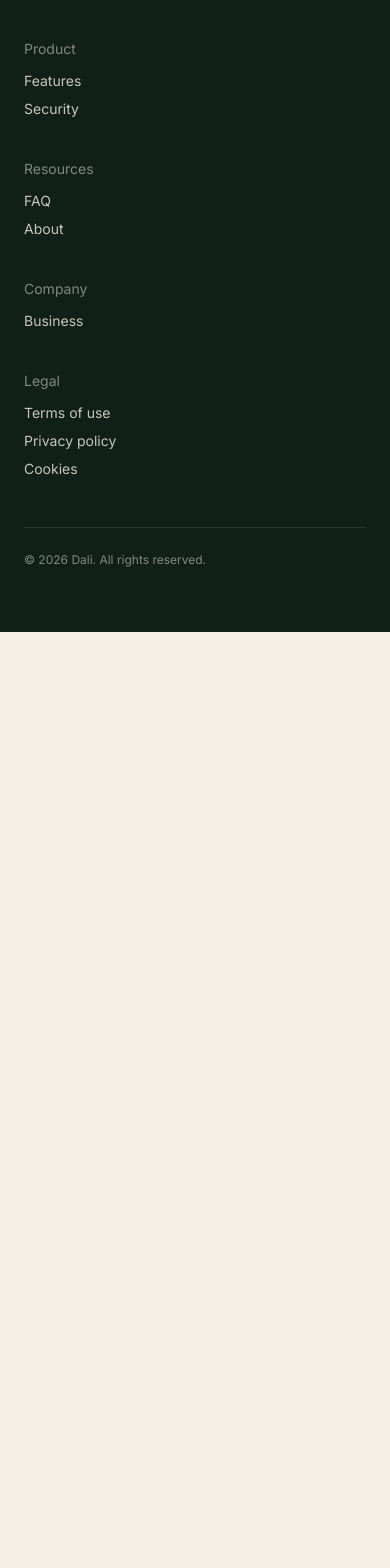
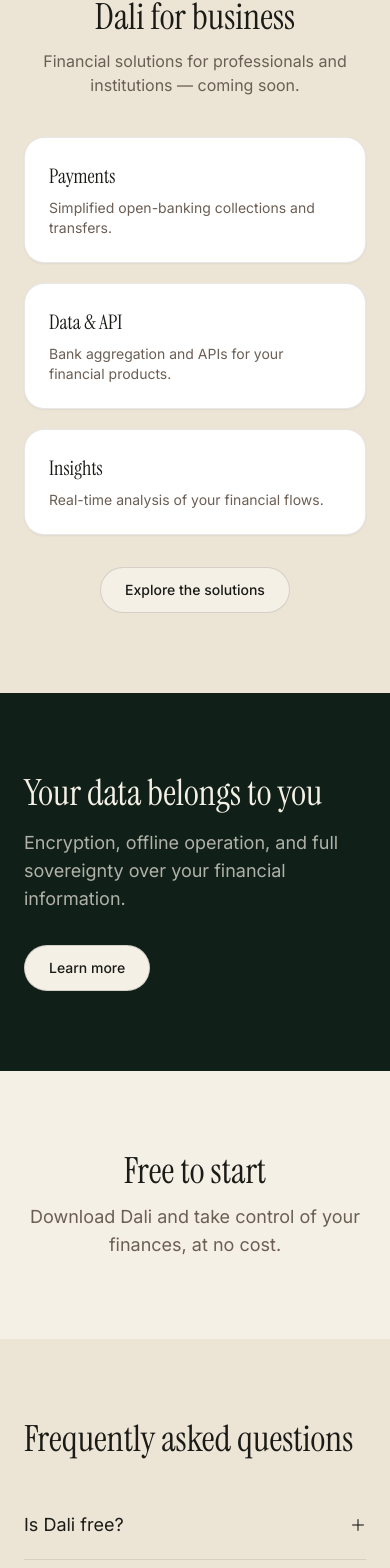
Before and after one commit to sngdtechnologies/dali-web, a Next.js app: page /en in a window 390 px wide. Shown: the part 6131-7699 px from the top of the page. Before the commit the page ends 6763 px from the top, so only its background shows below. Built offline with nearby package versions, Linux system fonts and the light colour scheme.

Commit message:
feat: b2b teaser + closing sections (security, free banner, faq teaser, final cta)

```diff
--- a/messages/en.json
+++ b/messages/en.json
@@ -61,6 +61,43 @@
     "professionals": { "title": "Professionals", "body": "Separate business and personal, track your flows, and anticipate due dates." },
     "ecommerce": { "title": "E-merchants", "body": "Keep an eye on your income and the financial health of your business." }
   },
+  "b2b": {
+    "eyebrow": "Coming soon",
+    "title": "Dali for business",
+    "sub": "Financial solutions for professionals and institutions — coming soon.",
+    "seeAll": "Explore the solutions",
+    "items": {
+      "payments": { "title": "Payments", "body": "Simplified open-banking collections and transfers." },
+      "data": { "title": "Data & API", "body": "Bank aggregation and APIs for your financial products." },
+      "insights": { "title": "Insights", "body": "Real-time analysis of your financial flows." }
+    }
+  },
+  "security": {
+    "title": "Your data belongs to you",
+    "body": "Encryption, offline operation, and full sovereignty over your financial information.",
+    "cta": "Learn more"
+  },
+  "free": {
+    "title": "Free to start",
+    "body": "Download Dali and take control of your finances, at no cost."
+  },
+  "cta": {
+    "title": "Ready to see clearly?",
+    "body": "Join Dali users today."
+  },
+  "faq": {
+    "title": "Frequently asked questions",
+    "subtitle": "Everything you need to know about Dali.",
+    "seeAll": "See all questions",
+    "items": {
+      "cost": { "q": "Is Dali free?", "a": "Yes, Dali is free to start and track your finances." },
+      "offline": { "q": "Can I use Dali offline?", "a": "Yes. Dali is offline-first: everything works without a connection and syncs afterwards." },
+      "sms": { "q": "How does automatic tracking work?", "a": "Dali reads your bank's transaction SMS to categorize your spending automatically." },
+      "privacy": { "q": "Is my data safe?", "a": "Your data is encrypted and you keep full control of it." },
+      "score": { "q": "What is the Dali-Score?", "a": "A 0–1000 score summarizing your financial health." },
+      "accounts": { "q": "Can I connect several accounts?", "a": "Yes, bring all your accounts together and track them in one place." }
+    }
+  },
   "footer": {
     "tagline": "Your money, with clarity.",
     "colProduct": "Product",
--- a/messages/fr.json
+++ b/messages/fr.json
@@ -61,6 +61,43 @@
     "professionals": { "title": "Professionnels", "body": "Séparez pro et perso, suivez vos flux et anticipez vos échéances." },
     "ecommerce": { "title": "E-commerçants", "body": "Gardez un œil sur vos encaissements et la santé financière de votre activité." }
   },
+  "b2b": {
+    "eyebrow": "Bientôt",
+    "title": "Dali pour les entreprises",
+    "sub": "Des solutions financières pour les professionnels et les institutions — bientôt disponibles.",
+    "seeAll": "Découvrir les solutions",
+    "items": {
+      "payments": { "title": "Paiements", "body": "Encaissements et virements simplifiés par open banking." },
+      "data": { "title": "Données & API", "body": "Agrégation bancaire et API pour vos produits financiers." },
+      "insights": { "title": "Insights", "body": "Analyse en temps réel de vos flux financiers." }
+    }
+  },
+  "security": {
+    "title": "Vos données vous appartiennent",
+    "body": "Chiffrement, fonctionnement hors ligne et souveraineté totale sur vos informations financières.",
+    "cta": "En savoir plus"
+  },
+  "free": {
+    "title": "Gratuit pour commencer",
+    "body": "Téléchargez Dali et prenez le contrôle de vos finances, sans frais."
+  },
+  "cta": {
+    "title": "Prêt à y voir clair ?",
+    "body": "Rejoignez les utilisateurs de Dali dès aujourd'hui."
+  },
+  "faq": {
+    "title": "Questions fréquentes",
+    "subtitle": "Tout ce que vous devez savoir sur Dali.",
+    "seeAll": "Voir toutes les questions",
+    "items": {
+      "cost": { "q": "Dali est-il gratuit ?", "a": "Oui, Dali est gratuit pour commencer et suivre vos finances." },
+      "offline": { "q": "Puis-je utiliser Dali hors ligne ?", "a": "Oui. Dali est conçu offline-first : tout fonctionne sans connexion et se synchronise ensuite." },
+      "sms": { "q": "Comment fonctionne le suivi automatique ?", "a": "Dali lit les SMS de transaction de votre banque pour catégoriser vos dépenses automatiquement." },
+      "privacy": { "q": "Mes données sont-elles en sécurité ?", "a": "Vos données sont chiffrées et vous en gardez le contrôle total." },
+      "score": { "q": "Qu'est-ce que le Dali-Score ?", "a": "Un score de 0 à 1000 qui résume votre santé financière." },
+      "accounts": { "q": "Puis-je connecter plusieurs comptes ?", "a": "Oui, réunissez tous vos comptes et suivez-les au même endroit." }
+    }
+  },
   "footer": {
     "tagline": "Vos finances, en toute clarté.",
     "colProduct": "Produit",
--- a/src/app/[locale]/(marketing)/page.tsx
+++ b/src/app/[locale]/(marketing)/page.tsx
@@ -4,6 +4,11 @@
 import { FeatureBlock } from '@/components/marketing/FeatureBlock';
 import { AiBlock } from '@/components/marketing/AiBlock';
 import { PersonaCarousel } from '@/components/marketing/PersonaCarousel';
+import { B2BTeaser } from '@/components/marketing/B2BTeaser';
+import { SecurityCallout } from '@/components/marketing/SecurityCallout';
+import { FreeBanner } from '@/components/marketing/FreeBanner';
+import { FaqTeaser } from '@/components/marketing/FaqTeaser';
+import { FinalCta } from '@/components/marketing/FinalCta';
 
 export default function HomePage() {
   return (
@@ -17,6 +22,11 @@
       <FeatureBlock featureKey="score" side="left" />
       <FeatureBlock featureKey="budgets" side="right" />
       <PersonaCarousel />
+      <B2BTeaser />
+      <SecurityCallout />
+      <FreeBanner />
+      <FaqTeaser />
+      <FinalCta />
     </main>
   );
 }
--- /dev/null
+++ b/src/components/marketing/B2BTeaser.tsx
@@ -0,0 +1,39 @@
+import { useTranslations } from 'next-intl';
+import { Section } from '@/components/ui/Section';
+import { Container } from '@/components/ui/Container';
+import { Card } from '@/components/ui/Card';
+import { Badge } from '@/components/ui/Badge';
+import { Button } from '@/components/ui/Button';
+import { Reveal } from '@/components/motion/Reveal';
+
+const B2B = ['payments', 'data', 'insights'] as const;
+
+export function B2BTeaser() {
+  const t = useTranslations('b2b');
+  return (
+    <Section tone="ivoireDeep">
+      <Container>
+        <Reveal className="text-center">
+          <Badge className="bg-or-500/15 text-or-700">{t('eyebrow')}</Badge>
+          <h2 className="mt-4 font-serif text-4xl">{t('title')}</h2>
+          <p className="mx-auto mt-3 max-w-xl text-sable-700">{t('sub')}</p>
+        </Reveal>
+        <div className="mt-10 grid gap-5 md:grid-cols-3">
+          {B2B.map((k) => (
+            <Reveal key={k}>
+              <Card className="h-full">
+                <h3 className="font-serif text-xl">{t(`items.${k}.title`)}</h3>
+                <p className="mt-2 text-sm text-sable-700">{t(`items.${k}.body`)}</p>
+              </Card>
+            </Reveal>
+          ))}
+        </div>
+        <div className="mt-8 text-center">
+          <Button href="/entreprises" variant="secondary">
+            {t('seeAll')}
+          </Button>
+        </div>
+      </Container>
+    </Section>
+  );
+}
--- /dev/null
+++ b/src/components/marketing/FaqTeaser.tsx
@@ -0,0 +1,24 @@
+import { useTranslations } from 'next-intl';
+import { Link } from '@/i18n/routing';
+import { Section } from '@/components/ui/Section';
+import { Container } from '@/components/ui/Container';
+import { Accordion } from '@/components/ui/Accordion';
+import { getFaqItems } from '@/lib/content/faq';
+
+export function FaqTeaser() {
+  const t = useTranslations('faq');
+  const items = getFaqItems(t).slice(0, 4);
+  return (
+    <Section tone="ivoireDeep">
+      <Container className="max-w-3xl">
+        <h2 className="font-serif text-4xl">{t('title')}</h2>
+        <div className="mt-8">
+          <Accordion items={items} />
+        </div>
+        <Link href="/faq" className="mt-6 inline-block text-foret-700 underline">
+          {t('seeAll')}
+        </Link>
+      </Container>
+    </Section>
+  );
+}
--- /dev/null
+++ b/src/components/marketing/FinalCta.tsx
@@ -0,0 +1,22 @@
+import { useTranslations } from 'next-intl';
+import { Section } from '@/components/ui/Section';
+import { Container } from '@/components/ui/Container';
+import { Reveal } from '@/components/motion/Reveal';
+import { StoreBadges } from './StoreBadges';
+
+export function FinalCta() {
+  const t = useTranslations('cta');
+  return (
+    <Section tone="dark">
+      <Container>
+        <Reveal className="flex flex-col items-center text-center">
+          <h2 className="font-serif text-4xl text-ivoire">{t('title')}</h2>
+          <p className="mt-3 text-lg text-ivoire/70">{t('body')}</p>
+          <div className="mt-8">
+            <StoreBadges />
+          </div>
+        </Reveal>
+      </Container>
+    </Section>
+  );
+}
--- /dev/null
+++ b/src/components/marketing/FreeBanner.tsx
@@ -0,0 +1,18 @@
+import { useTranslations } from 'next-intl';
+import { Section } from '@/components/ui/Section';
+import { Container } from '@/components/ui/Container';
+import { Reveal } from '@/components/motion/Reveal';
+
+export function FreeBanner() {
+  const t = useTranslations('free');
+  return (
+    <Section>
+      <Container>
+        <Reveal className="text-center">
+          <h2 className="font-serif text-4xl">{t('title')}</h2>
+          <p className="mt-3 text-lg text-sable-700">{t('body')}</p>
+        </Reveal>
+      </Container>
+    </Section>
+  );
+}
--- /dev/null
+++ b/src/components/marketing/SecurityCallout.tsx
@@ -0,0 +1,24 @@
+import { useTranslations } from 'next-intl';
+import { Section } from '@/components/ui/Section';
+import { Container } from '@/components/ui/Container';
+import { Button } from '@/components/ui/Button';
+import { Reveal } from '@/components/motion/Reveal';
+
+export function SecurityCallout() {
+  const t = useTranslations('security');
+  return (
+    <Section tone="dark">
+      <Container>
+        <Reveal className="max-w-2xl">
+          <h2 className="font-serif text-4xl text-ivoire">{t('title')}</h2>
+          <p className="mt-4 text-lg text-ivoire/70">{t('body')}</p>
+          <div className="mt-8">
+            <Button href="/securite" variant="secondary">
+              {t('cta')}
+            </Button>
+          </div>
+        </Reveal>
+      </Container>
+    </Section>
+  );
+}
--- /dev/null
+++ b/src/lib/content/faq.ts
@@ -0,0 +1,5 @@
+export const FAQ_KEYS = ['cost', 'offline', 'sms', 'privacy', 'score', 'accounts'] as const;
+
+export function getFaqItems(t: (key: string) => string) {
+  return FAQ_KEYS.map((k) => ({ q: t(`items.${k}.q`), a: t(`items.${k}.a`) }));
+}
```
Also changed, not shown: 1 other file (tests, documents, lock files or other folders).
